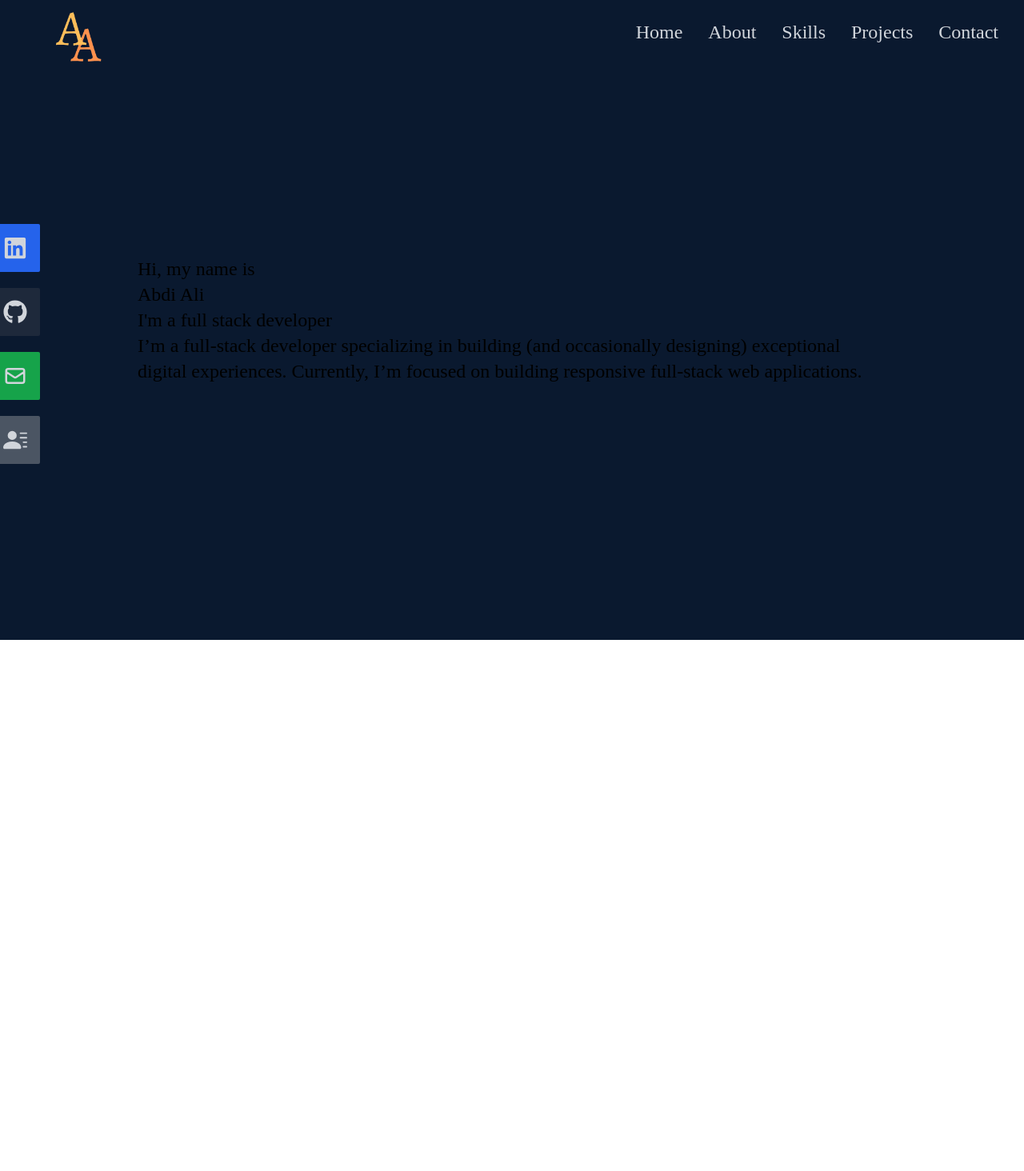
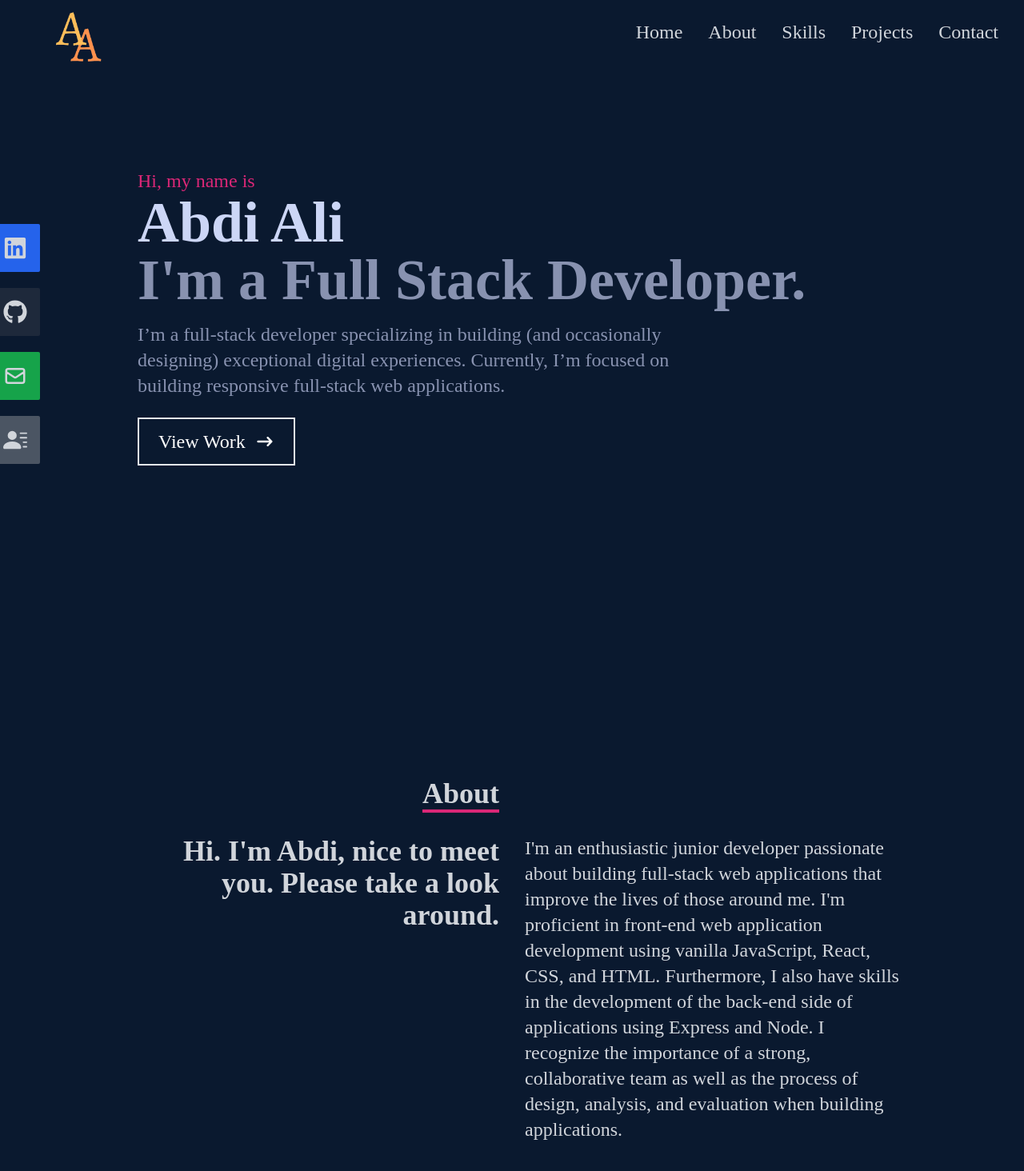
Before and after one commit to TorontosFinest/portfolio-react-app, a React (Create React App) app: page / in a window 1280 px wide. Shown: the top 1464 px of the page at 80% size. Before the commit the page ends 800 px from the top, so only its background shows below. Built offline with nearby package versions, Linux system fonts and the light colour scheme.

Commit message:
about me finished

```diff
--- a/src/App.js
+++ b/src/App.js
@@ -1,3 +1,4 @@
+import About from "./components/About";
 import Home from "./components/Home";
 import Navbar from "./components/Navbar";
 
@@ -6,6 +7,7 @@ function App() {
     <div className="text-2xl">
       <Navbar />
       <Home />
+      <About />
     </div>
   );
 }
--- /dev/null
+++ b/src/components/About.jsx
@@ -0,0 +1,29 @@
+import React from 'react'
+
+ const About = () => {
+  return (
+   <div name='about' className='w-full h-screen bg-[#0a192f] text-gray-300'>
+      <div className='flex flex-col justify-center items-center w-full h-full'>
+        <div className='max-w-[1000px] w-full grid grid-cols-2 gap-8'>
+          <div className='sm:text-right pb-8 pl-4'>
+            <p className='text-4xl font-bold inline border-b-4 border-pink-600'>
+              About
+            </p>
+          </div>
+          <div></div>
+          </div>
+          <div className='max-w-[1000px] w-full grid sm:grid-cols-2 gap-8 px-4'>
+            <div className='sm:text-right text-4xl font-bold'>
+              <p>Hi. I'm Abdi, nice to meet you. Please take a look around.</p>
+            </div>
+            <div>
+              <p>
+              I'm an enthusiastic junior developer passionate about building full-stack web applications that improve the lives of those around me. I'm proficient in front-end web application development using  vanilla JavaScript,  React,  CSS, and HTML.  Furthermore, I also have skills in the development of the back-end side of applications using Express and Node. I recognize the importance of a strong, collaborative team as well as the process of design, analysis, and evaluation when building applications.</p>
+            </div>
+          </div>
+      </div>
+    </div>
+  )
+}
+
+export default About;
--- a/src/components/Home.jsx
+++ b/src/components/Home.jsx
@@ -2,15 +2,29 @@ import React from 'react'
 import {HiArrowNarrowRight} from 'react-icons/hi'
  const Home = () => {
   return (
-    <div name='home' className='w-full h-screen bg-[#0a192f]'>
-        <div className='max-w-[1000px] mx-auto px-8 flex flex-col justify-center h-full'>
-            <p>Hi, my name is</p>
-            <h1>Abdi Ali</h1>
-            <h2>I'm a full stack developer</h2>
-            <p> I’m a full-stack developer specializing in building (and occasionally
+   <div name='home' className='w-full h-screen bg-[#0a192f]'>
+      <div className='max-w-[1000px] mx-auto px-8 flex flex-col justify-center h-full'>
+        <p className='text-pink-600'>Hi, my name is</p>
+        <h1 className='text-4xl sm:text-7xl font-bold text-[#ccd6f6]'>
+          Abdi Ali
+        </h1>
+        <h2 className='text-4xl sm:text-7xl font-bold text-[#8892b0]'>
+          I'm a Full Stack Developer.
+        </h2>
+        <p className='text-[#8892b0] py-4 max-w-[700px]'>
+          I’m a full-stack developer specializing in building (and occasionally
           designing) exceptional digital experiences. Currently, I’m focused on
-          building responsive full-stack web applications.</p>
+          building responsive full-stack web applications.
+        </p>
+        <div>
+          <button className='text-white group border-2 px-6 py-3 my-2 flex items-center hover:bg-pink-600 hover:border-pink-600'>
+            View Work
+            <span className='group-hover:rotate-90 duration-300'>
+              <HiArrowNarrowRight className='ml-3 ' />
+            </span>
+          </button>
         </div>
+      </div>
     </div>
   )
 }
```
Also changed, not shown: src/components/Skills.jsx (added).
